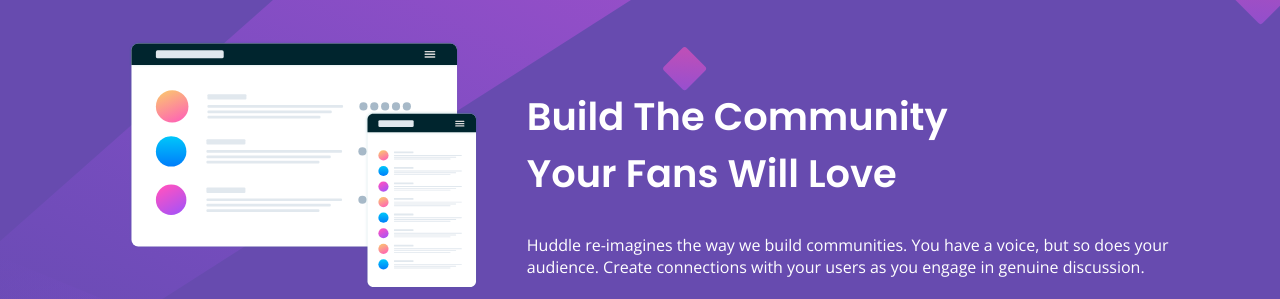
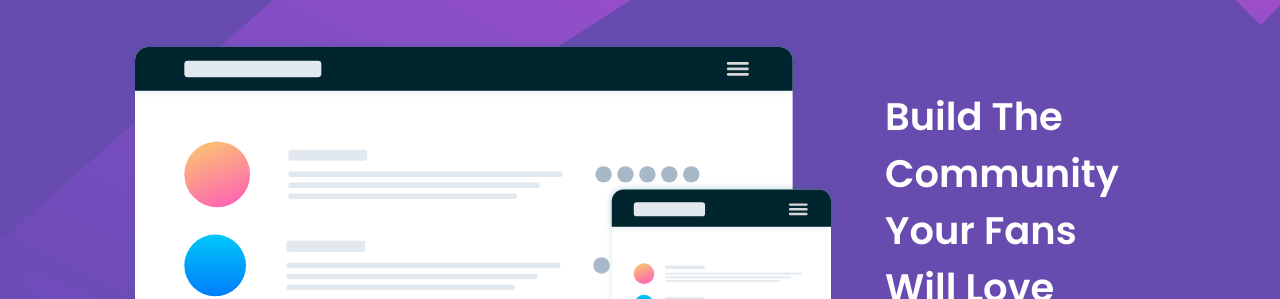
Before and after one commit to Remigiuszgithub/Huddle-landing-page-with-a-single-introductory-section, a plain HTML site: page index.html in a window 1280 px wide. Shown: the part 118-417 px from the top of the page. Drawn offline with nearby package versions, Linux system fonts and the light colour scheme.

Commit message:
Update style.css

```diff
--- a/style.css
+++ b/style.css
@@ -33,11 +33,6 @@ body {
     width: 80%;
     margin: 0 auto;
     margin-top: 30px;
-}
-.left img {
-    max-width: 100%;
-    height: auto;
-    width: auto;
 }
 .right {
     margin-top: 3rem;
@@ -130,6 +125,9 @@ ion-icon:hover {
         width: 80%;
         margin-bottom: 4rem;
     }
+    .left img {
+    max-width: 100%;
+    }
     .right {
         margin-left: 0;
     }
```
